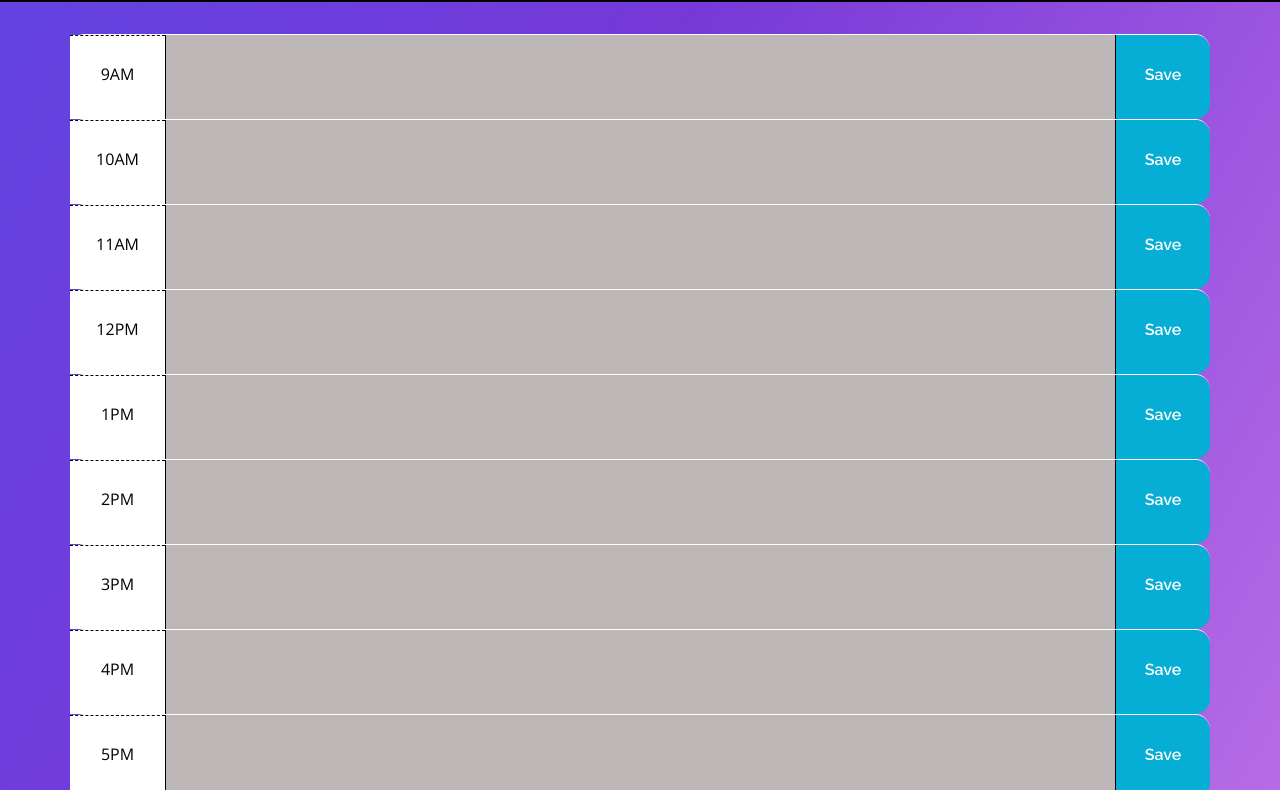
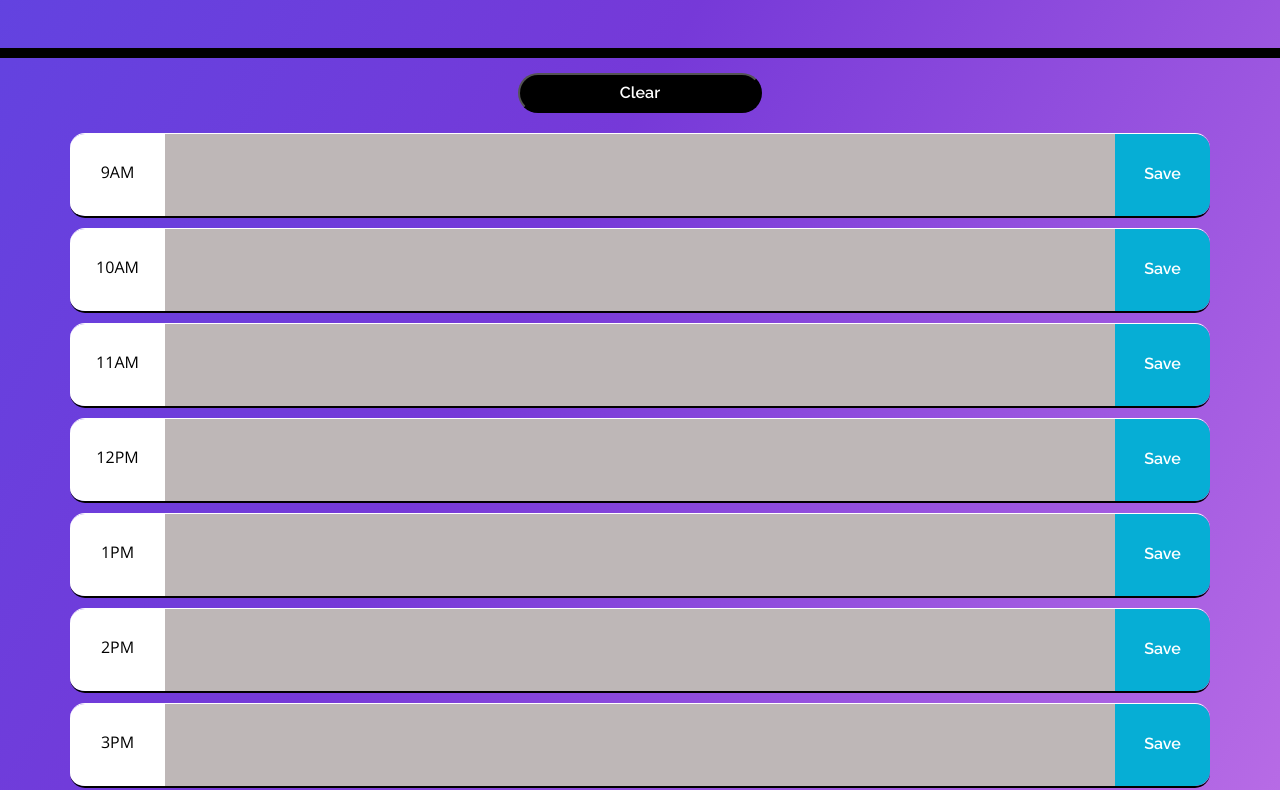
Before and after one commit to noahfajarda/05-Work-Day-Scheduler, a plain HTML site: page index.html in a window 1280 px wide. Shown: the part 295-1085 px from the top of the page. Drawn offline with nearby package versions, Linux system fonts and the light colour scheme.

Commit message:
more css changes (media-querries)

```diff
--- a/index.html
+++ b/index.html
@@ -23,92 +23,79 @@
         <h1 class="display-3">Work Day Scheduler</h1>
         <p class="lead">A simple calendar app for scheduling your work day</p>
         <p id="currentDay" class="lead"></p>
+        <p id="currentTime" class="lead"></p>
         <p id="textUponSave">...</p>
     </header>
-    <div class="container">
+    <main class="container">
+        <div id="clearContainer" class="slide-up">
+            <button id="clear">Clear</button>
+        </div>
         <!-- 9am -->
-        <div class="time-block row">
+        <div class="time-block row slide-up">
             <div class="col-md-1 hour">9AM
             </div>
-            <textarea name="save" id="9" class="col-11 col-sm-11 col-md-10"></textarea>
-            <div class="saveBtn col-1">
-                Save
-            </div>
+            <textarea name="save" id="9" class="col-9 col-md-10 col-sm-9"></textarea>
+            <div class="saveBtn col-3 col-md-1 col-sm-3 col-xs-3">Save</div>
         </div>
         <!-- 10am -->
-        <div class="time-block row">
+        <div class="time-block row slide-up">
             <div class="col-md-1 hour">10AM
             </div>
-            <textarea name="save" id="10" class="col-11 col-sm-11 col-md-10"></textarea>
-            <div class="saveBtn col-1">
-                Save
-            </div>
+            <textarea name="save" id="10" class="col-9 col-md-10 col-sm-9"></textarea>
+            <div class="saveBtn col-3 col-md-1 col-sm-3 col-xs-3">Save</div>
         </div>
         <!-- 11am -->
-        <div class="time-block row">
+        <div class="time-block row slide-up">
             <div class="col-md-1 hour">11AM
             </div>
-            <textarea name="save" id="11" class="col-11 col-sm-11 col-md-10"></textarea>
-            <div class="saveBtn col-1">
-                Save
-            </div>
+            <textarea name="save" id="11" class="col-9 col-md-10 col-sm-9"></textarea>
+            <div class="saveBtn col-3 col-md-1 col-sm-3 col-xs-3">Save</div>
         </div>
         <!-- 12am -->
-        <div class="time-block row">
+        <div class="time-block row slide-up">
             <div class="col-md-1 hour">12PM
             </div>
-            <textarea name="save" id="12" class="col-11 col-sm-11 col-md-10"></textarea>
-            <div class="saveBtn col-1">
-                Save
-            </div>
+            <textarea name="save" id="12" class="col-9 col-md-10 col-sm-9"></textarea>
+            <div class="saveBtn col-3 col-md-1 col-sm-3 col-xs-3">Save</div>
         </div>
         <!-- 1pm -->
-        <div class="time-block row">
+        <div class="time-block row slide-up">
             <div class="col-md-1 hour">1PM
             </div>
-            <textarea name="save" id="13" class="col-11 col-sm-11 col-md-10"></textarea>
-            <div class="saveBtn col-1">
-                Save
-            </div>
+            <textarea name="save" id="13" class="col-9 col-md-10 col-sm-9"></textarea>
+            <div class="saveBtn col-3 col-md-1 col-sm-3 col-xs-3">Save</div>
         </div>
         <!-- 2pm -->
-        <div class="time-block row">
+        <div class="time-block row slide-up">
             <div class="col-md-1 hour">2PM
             </div>
-            <textarea name="save" id="14" class="col-11 col-sm-11 col-md-10"></textarea>
-            <div class="saveBtn col-1">
-                Save
-            </div>
+            <textarea name="save" id="14" class="col-9 col-md-10 col-sm-9"></textarea>
+            <div class="saveBtn col-3 col-md-1 col-sm-3 col-xs-3">Save</div>
         </div>
         <!-- 3pm -->
-        <div class="time-block row">
+        <div class="time-block row slide-up">
             <div class="col-md-1 hour">3PM
             </div>
-            <textarea name="save" id="15" class="col-11 col-sm-11 col-md-10"></textarea>
-            <div class="saveBtn col-1">
-                Save
-            </div>
+            <textarea name="save" id="15" class="col-9 col-md-10 col-sm-9"></textarea>
+            <div class="saveBtn col-3 col-md-1 col-sm-3 col-xs-3">Save</div>
         </div>
         <!-- 4am -->
-        <div class="time-block row">
+        <div class="time-block row slide-up">
             <div class="col-md-1 hour">4PM
             </div>
-            <textarea name="save" id="16" class="col-11 col-sm-11 col-md-10"></textarea>
-            <div class="saveBtn col-1">
-                Save
-            </div>
+            <textarea name="save" id="16" class="col-9 col-md-10 col-sm-9"></textarea>
+            <div class="saveBtn col-3 col-md-1 col-sm-3 col-xs-3">Save</div>
         </div>
         <!-- 5am -->
-        <div class="time-block row">
+        <div class="time-block row slide-up">
             <div class="col-md-1 hour">5PM
             </div>
-            <textarea name="save" id="17" class="col-11 col-sm-11 col-md-10"></textarea>
-            <div class="saveBtn col-1">
-                Save
-            </div>
+            <textarea name="save" id="17" class="col-9 col-md-10 col-sm-9"></textarea>
+            <div class="saveBtn col-3 col-md-1 col-sm-3 col-xs-3">Save</div>
         </div>
         <!-- Timeblocks go here -->
-    </div>
+    </main>
+    <footer></footer>
 
     <script src="https://cdnjs.cloudflare.com/ajax/libs/jquery/3.2.1/jquery.min.js"></script>
     <script src="https://cdnjs.cloudflare.com/ajax/libs/moment.js/2.24.0/moment.min.js"></script>
--- a/script.js
+++ b/script.js
@@ -1,5 +1,6 @@
 // Select elements
 var currentDay = $('#currentDay');
+var currentTime = $('#currentTime');
 var today = moment();
 var hourToday = Number(today.format("H"));
 var hourEl;
@@ -8,12 +9,20 @@ var currentTextArea;
 var elementID;
 var retrievedText;
 var textUponSave = $('#textUponSave');
+var clearBtn = $('#clear');
 
 // initiate list of hours
 var hourList = [9, 10, 11, 12, 13, 14, 15, 16, 17];
 
-// Set text of current day
+// Set text of current day & time
 currentDay.text(today.format("dddd, MMMM Do, YYYY"));
+$(document).ready(function() {
+    currentTime.text(today.format("h:mm:ss A"));
+    setInterval(function() {
+        today = moment();
+        currentTime.text(today.format("h:mm:ss A"));
+    }, 1000);
+});
 
 // WE DOING MILITARY TIME
 for (var i in hourList) {
@@ -54,3 +63,25 @@ saveButtons.on('click', function(event) {
         }
     }, 1000);
 });
+
+// event listener for clear button
+clearBtn.on('click', function(event) {
+    // clear items in local storage & update display
+    localStorage.clear();
+    for (var i in hourList) {
+        hourEl = $('#' + hourList[i]);
+        console.log(hourList[i]);
+        hourEl.text("");
+    }
+
+    // 'CLEARED' text displayed
+    textUponSave.css({'opacity': '1'}).text('CLEARED!');
+    var secondsLeft = 2;
+    var timerInterval = setInterval(function() {
+        secondsLeft--;
+        if (secondsLeft === 0) {
+            clearInterval(timerInterval);
+            textUponSave.css('opacity', '0');
+        }
+    }, 1000);
+});
--- a/style.css
+++ b/style.css
@@ -8,13 +8,17 @@ body {
 	animation: gradient 20s ease infinite;
 	height: 100vh;
 }
+
+footer {
+    padding: 10px;
+}
+
 /* use */
 textarea {
     background: transparent;
     border: none;
     resize: none;
     color: #000000;
-    border-left: 1px solid black;
     padding: 10px;
 }
 
@@ -25,11 +29,17 @@ textarea {
     border-radius: 0;
     border-bottom: 10px solid black;
     padding-bottom: 20px;
+    margin-bottom: 5px;
 }
 
 .jumbotron h1 {
     text-shadow: 2px 2px white;
     margin-bottom: 15px;
+}
+
+#currentTime {
+    font-size: 40px;
+    font-family: sans-serif;
 }
 /* use */
 .description {
@@ -39,6 +49,7 @@ textarea {
 .time-block {
     text-align: center;
     border-radius: 15px;
+    border-bottom: 2px solid black;
 }
 
 .row {
@@ -51,7 +62,6 @@ textarea {
     background-color: #ffffff;
     font-family: 'Open Sans', sans-serif;
     color: #000000;
-    border-top: 1px dashed #000000;
     padding-top: 30px;
 }
 
@@ -71,10 +81,10 @@ textarea {
 }
 
 .saveBtn {
-    border-left: 1px solid black;
     border-top-right-radius: 15px;
     border-bottom-right-radius: 15px;
     background-color: #06aed5;
+    padding-top: 32px;
     color: white;
     cursor: pointer;
 }
@@ -82,6 +92,19 @@ textarea {
 .saveBtn i:hover {
     font-size: 20px;
     transition: all 0.3s ease-in-out;
+}
+
+#clearContainer {
+    align-items: center;
+    text-align: center;
+}
+
+#clear {
+    padding: 10px 100px;
+    margin: 10px;
+    border-radius: 200px;
+    color: white;
+    background-color: black;
 }
 
 #textUponSave {
@@ -93,6 +116,24 @@ textarea {
     opacity: 0;
     font-family: 'Raleway', sans-serif;
     transition: 1s opacity;
+}
+
+div.slide-up {
+    /* height:200px; */
+    overflow:hidden;
+    animation: 3s slide-up;
+    margin-top:0%;
+    margin-bottom: 10px;
+  }
+
+@keyframes slide-up {
+from {
+    margin-top: 100%;
+}
+
+to {
+    margin-top: 0%;
+}
 }
 
 /* fade background animation */
@@ -114,7 +155,10 @@ textarea {
         margin-bottom: 32px;
     }
     .saveBtn {
-        padding: 0px;
+        padding-top: 30px;
+        border-radius: 0px;
+        text-align: center;
+        font-size: 30px;
     }
     .hour {
         padding-top: 15px;
@@ -122,5 +166,10 @@ textarea {
     .time-block {
         text-align: center;
         border-radius: 15px;
+        height: 150px;
+    }
+    textarea {
+        height: 100px;
+        font-size: 20px;
     }
 }
```
